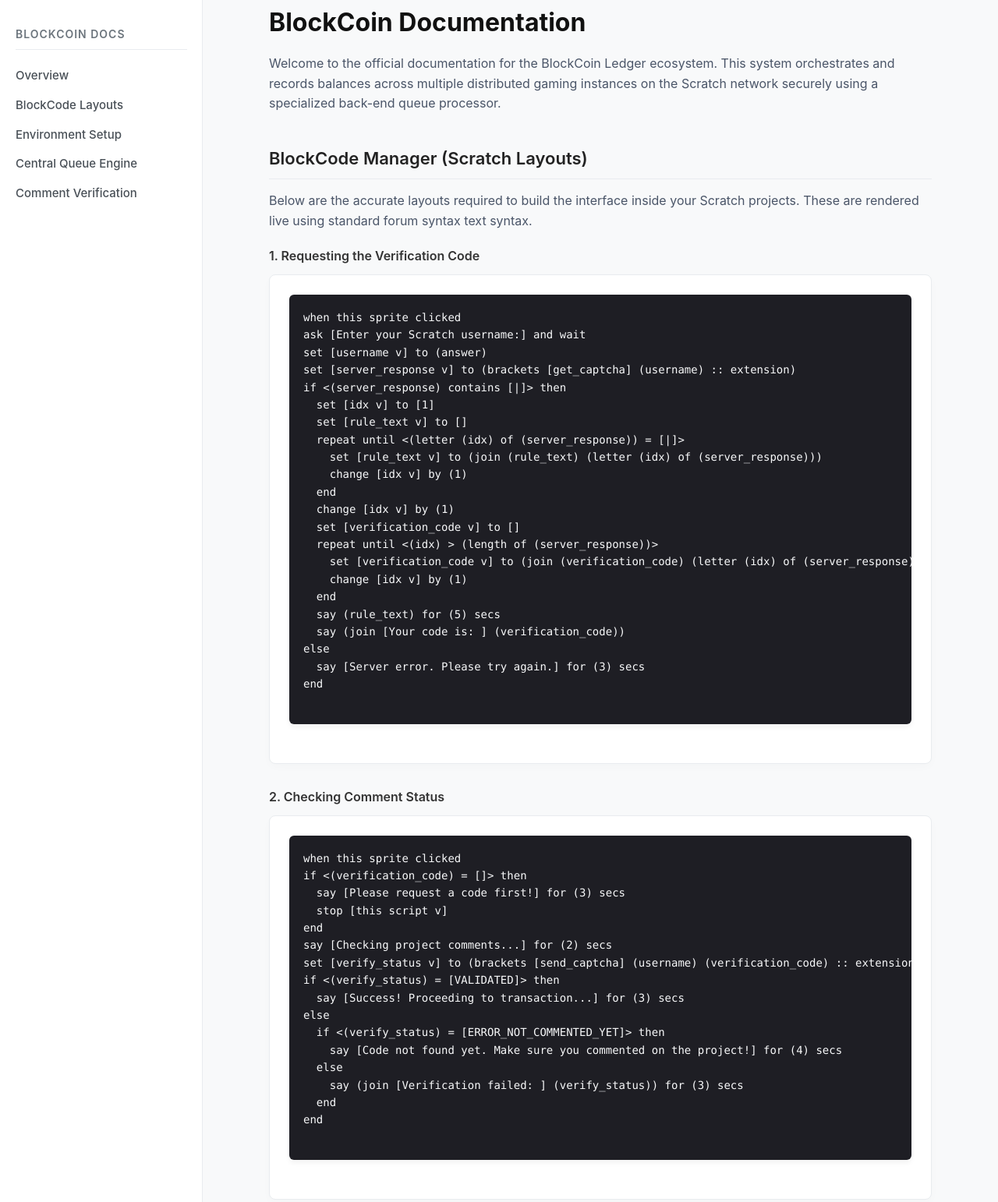
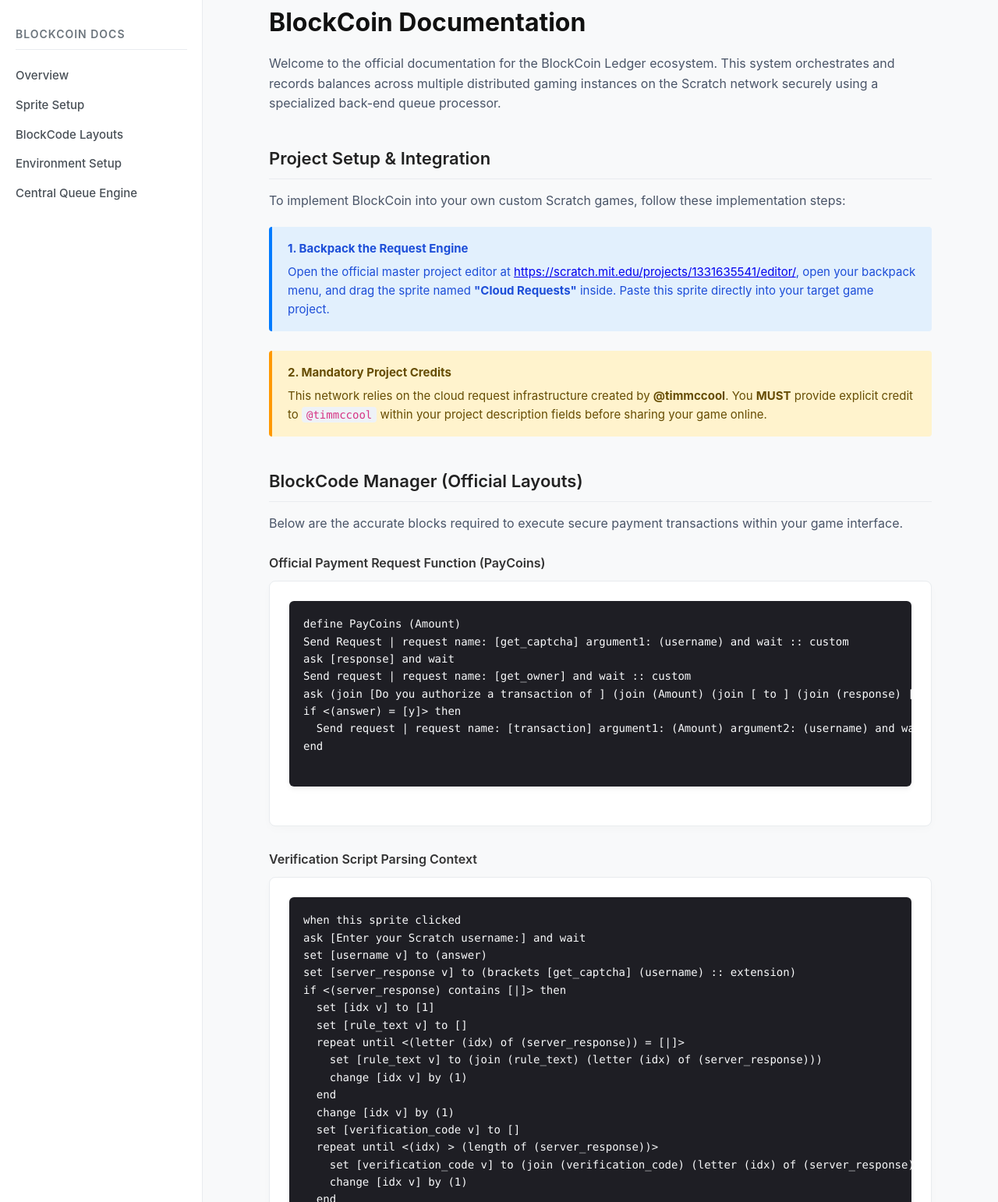
Before and after one commit to AScodes12/BlockCoin, a plain HTML site: page index.html in a window 1280 px wide. Shown: the part 37-1579 px from the top of the page at 78% size. Drawn offline with Linux system fonts and the light colour scheme.

Commit message:
Update index.html

```diff
--- a/index.html
+++ b/index.html
@@ -105,7 +105,7 @@
         h3 {
             font-size: 16px;
             font-weight: 600;
-            margin-top: 20px;
+            margin-top: 25px;
             margin-bottom: 10px;
             color: #333;
         }
@@ -148,13 +148,6 @@
             font-size: 14px;
         }
 
-        pre code {
-            background-color: transparent;
-            color: inherit;
-            padding: 0;
-            border-radius: 0;
-        }
-
         /* Callout Infobox Panels */
         .callout {
             background-color: #fff3cd;
@@ -165,6 +158,12 @@
             margin-bottom: 25px;
             font-size: 15px;
             text-align: left;
+        }
+
+        .callout.info {
+            background-color: #e2f0fd;
+            border-left: 4px solid #007bff;
+            color: #1d4ed8;
         }
 
         .callout-title {
@@ -221,10 +220,10 @@
                 <h2>BlockCoin Docs</h2>
                 <ul>
                     <li><a href="#overview">Overview</a></li>
+                    <li><a href="#installation">Sprite Setup</a></li>
                     <li><a href="#blockcode-manager">BlockCode Layouts</a></li>
                     <li><a href="#environment-variables">Environment Setup</a></li>
                     <li><a href="#central-queue">Central Queue Engine</a></li>
-                    <li><a href="#comment-verification">Comment Verification</a></li>
                 </ul>
             </div>
         </div>
@@ -237,11 +236,40 @@
                     <p>Welcome to the official documentation for the BlockCoin Ledger ecosystem. This system orchestrates and records balances across multiple distributed gaming instances on the Scratch network securely using a specialized back-end queue processor.</p>
                 </section>
 
+                <section id="installation">
+                    <h2>Project Setup & Integration</h2>
+                    <p>To implement BlockCoin into your own custom Scratch games, follow these implementation steps:</p>
+
+                    <div class="callout info">
+                        <div class="callout-title">1. Backpack the Request Engine</div>
+                        <div>Open the official master project editor at <a href="https://scratch.mit.edu/projects/1331635541/editor/" target="_blank">https://scratch.mit.edu/projects/1331635541/editor/</a>, open your backpack menu, and drag the sprite named <strong>"Cloud Requests"</strong> inside. Paste this sprite directly into your target game project.</div>
+                    </div>
+
+                    <div class="callout">
+                        <div class="callout-title">2. Mandatory Project Credits</div>
+                        <div>This network relies on the cloud request infrastructure created by <strong>@timmccool</strong>. You <strong>MUST</strong> provide explicit credit to <code>@timmccool</code> within your project description fields before sharing your game online.</div>
+                    </div>
+                </section>
+
                 <section id="blockcode-manager">
-                    <h2>BlockCode Manager (Scratch Layouts)</h2>
-                    <p>Below are the accurate layouts required to build the interface inside your Scratch projects. These are rendered live using standard forum syntax text syntax.</p>
+                    <h2>BlockCode Manager (Official Layouts)</h2>
+                    <p>Below are the accurate blocks required to execute secure payment transactions within your game interface.</p>
 
-                    <h3>1. Requesting the Verification Code</h3>
+                    <h3>Official Payment Request Function (PayCoins)</h3>
+                    <div class="blockcode-container">
+                        <pre class="scratch">
+define PayCoins (Amount)
+Send Request | request name: [get_captcha] argument1: (username) and wait :: custom
+ask [response] and wait
+Send request | request name: [get_owner] and wait :: custom
+ask (join [Do you authorize a transaction of ] (join (Amount) (join [ to ] (join (response) [ (y/n)])))) and wait
+if &lt;(answer) = [y]&gt; then
+  Send request | request name: [transaction] argument1: (Amount) argument2: (username) and wait :: custom
+end
+                        </pre>
+                    </div>
+
+                    <h3>Verification Script Parsing Context</h3>
                     <div class="blockcode-container">
                         <pre class="scratch">
 when this sprite clicked
@@ -268,28 +296,6 @@
 end
                         </pre>
                     </div>
-
-                    <h3>2. Checking Comment Status</h3>
-                    <div class="blockcode-container">
-                        <pre class="scratch">
-when this sprite clicked
-if &lt;(verification_code) = []&gt; then
-  say [Please request a code first!] for (3) secs
-  stop [this script v]
-end
-say [Checking project comments...] for (2) secs
-set [verify_status v] to (brackets [send_captcha] (username) (verification_code) :: extension)
-if &lt;(verify_status) = [VALIDATED]&gt; then
-  say [Success! Proceeding to transaction...] for (3) secs
-else
-  if &lt;(verify_status) = [ERROR_NOT_COMMENTED_YET]&gt; then
-    say [Code not found yet. Make sure you commented on the project!] for (4) secs
-  else
-    say (join [Verification failed: ] (verify_status)) for (3) secs
-  end
-end
-                        </pre>
-                    </div>
                 </section>
 
                 <section id="environment-variables">
@@ -302,19 +308,9 @@
 
                 <section id="central-queue">
                     <h2>Central Queue Engine</h2>
-                    <p>To safely handle data modifications without letting Scratch drop incoming variables due to high traffic volume, all listening wrapper contexts defer execution tasks to a synchronized, thread-safe queue. The background worker evaluates inputs sequentially, injecting a constant safe delay interval:</p>
+                    <p>To safely handle data modifications without letting Scratch drop incoming variables due to high traffic volume, all listening wrapper contexts defer execution tasks to a synchronized, thread-safe queue.</p>
                     <pre><code># Internal execution delay buffer to secure connection safety
 time.sleep(0.15)</code></pre>
-                </section>
-
-                <section id="comment-verification">
-                    <h2>Comment Verification System</h2>
-                    <p>The authorization layer uses native project-comment confirmation protocols rather than standard math puzzles to prevent automation and script exploits.</p>
-
-                    <div class="callout">
-                        <div class="callout-title">Critical System Requirement</div>
-                        <div>The <code>MASTER_PROJECT_ID</code> defined at the top of your server configuration file must point to an active, publicly shared Scratch project with public comments enabled. If the project remains private or unshared, lookups will fail with a <code>ProjectNotFound</code> error.</div>
-                    </div>
                 </section>
 
             </div>
```
